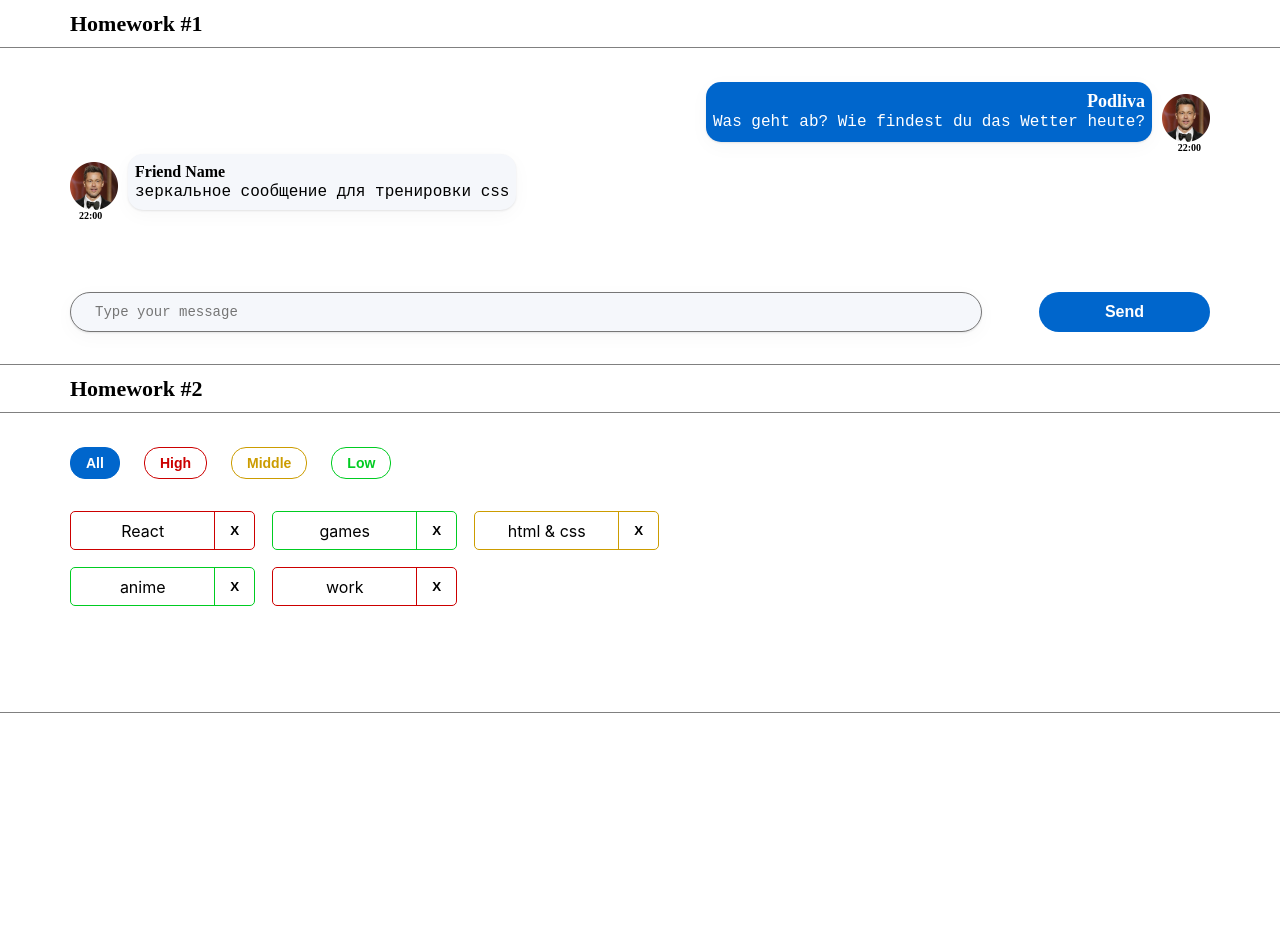
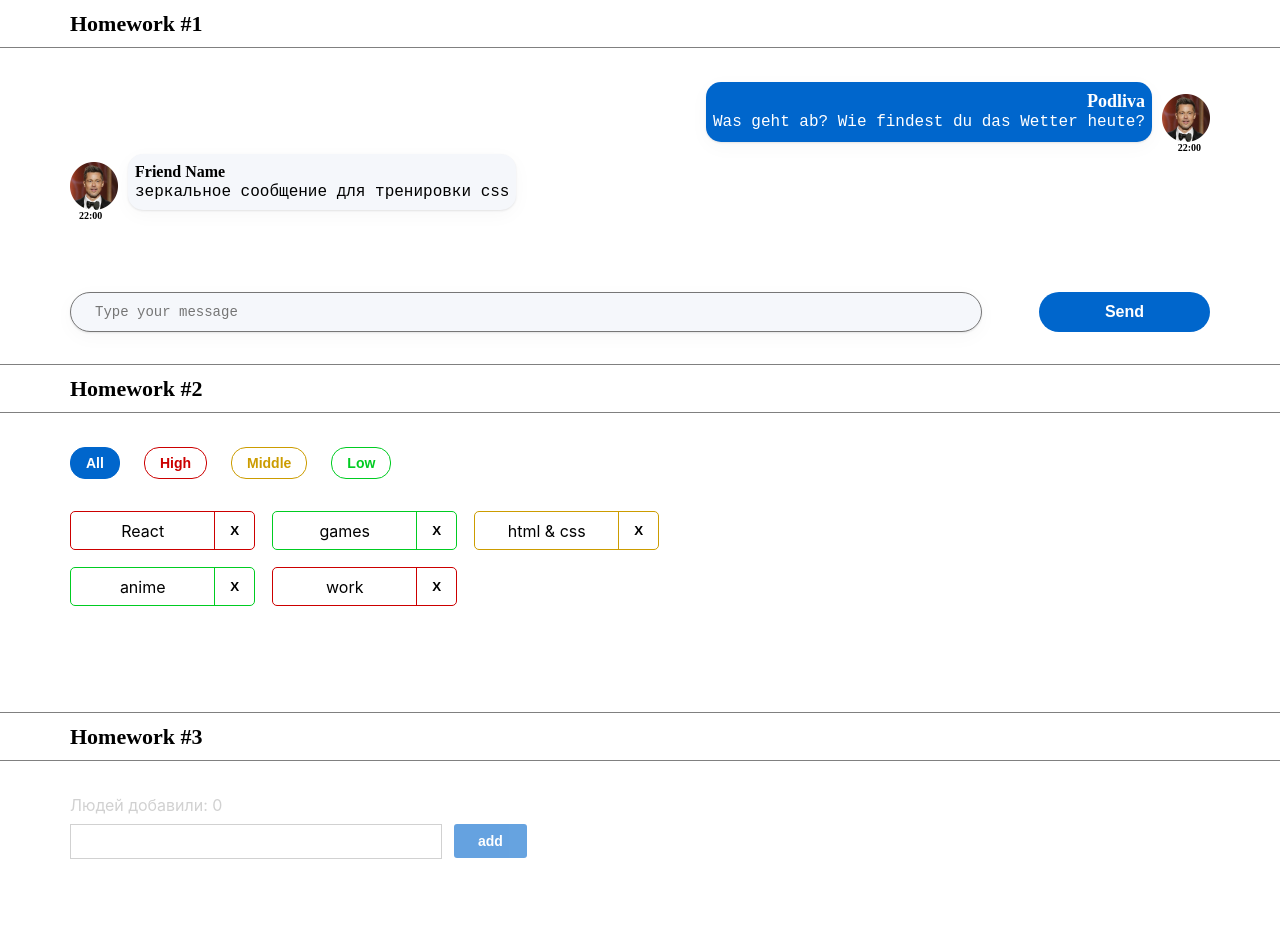
Before and after one commit to BanzoPapperlapapp/hws2, a React (Create React App) app: page / in a window 1280 px wide. Shown: the top 952 px of the page. Before the commit the page ends 800 px from the top, so only its background shows below. Built offline with nearby package versions, Linux system fonts and the light colour scheme.

Commit message:
hw3 completed

```diff
--- a/src/s1-main/App.tsx
+++ b/src/s1-main/App.tsx
@@ -2,6 +2,7 @@ import React from 'react'
 import s from './App.module.css'
 import HW1 from '../s2-homeworks/hw01/HW1'
 import HW2 from "../s2-homeworks/hw02/HW2";
+import HW3 from "../s2-homeworks/hw03/HW3";
 
 function App() {
     return (
@@ -9,7 +10,7 @@ function App() {
             <HW1/>
             {/*раскомментировать по ходу выполнения*/}
             <HW2/>
-            {/*<HW3/>*/}
+            <HW3/>
             {/*<HW4/>*/}
 
             {/*при выполнении дз 5 и более - закомментировать здесь дз 1-4, так как они есть внутри дз 5*/}
--- a/src/s2-homeworks/hw03/Greeting.module.css
+++ b/src/s2-homeworks/hw03/Greeting.module.css
@@ -2,33 +2,60 @@
 }
 
 .inputAndButtonContainer {
+    display: flex;
+    align-items: center;
+
+    margin: 9px 0 7px 0;
 }
 
 .error {
+    color: #cc0000;
 }
 
 .input {
+    min-width: 372px;
+    min-height: 35px;
+    margin: 0 12px 0 0;
+    outline: none;
+    border: 1px solid #D1D1D1;
 }
 
 .input:focus {
 }
 
 .errorInput {
+    border: 1px solid #CC0000;
 }
 
 .button {
+    align-self: flex-start;
+    max-height: 36px;
+    padding: 7px 24px;
+    background: #0066CC;
+    font-style: normal;
+    font-weight: 600;
+    font-size: 14px;
+    line-height: 20px;
+    color: #FFFFFF;
+    border: none;
+    border-radius: 3px;
+    cursor: pointer;
 }
 
 .button:focus {
+
 }
 
 .button:active {
+
 }
 
 .button:disabled {
+    opacity: 0.6;
 }
 
 .text {
+    color: #D1D1D1;
 }
 
 .greeting {
--- a/src/s2-homeworks/hw03/Greeting.tsx
+++ b/src/s2-homeworks/hw03/Greeting.tsx
@@ -2,14 +2,14 @@ import React, {ChangeEvent, KeyboardEvent} from 'react'
 import s from './Greeting.module.css'
 
 type GreetingPropsType = {
-    name: any // need to fix any
-    setNameCallback: any // need to fix any
-    addUser: any // need to fix any
-    onBlur: any // need to fix any
-    onEnter: any // need to fix any
-    error: any // need to fix any
-    totalUsers: any // need to fix any
-    lastUserName?: any // need to fix any
+    name: string // need to fix any
+    setNameCallback: (e: React.ChangeEvent<HTMLInputElement>) => void // need to fix any
+    addUser: () => void // need to fix any
+    onBlur: () => void // need to fix any
+    onEnter: (e: React.KeyboardEvent) => void // need to fix any
+    error: string // need to fix any
+    totalUsers: number // need to fix any
+    lastUserName?: string // need to fix any
 }
 
 // презентационная компонента (для верстальщика)
@@ -25,7 +25,7 @@ const Greeting: React.FC<GreetingPropsType> = (
         lastUserName,
     } // деструктуризация пропсов
 ) => {
-    const inputClass = s.errorInput // need to fix with (?:)
+    const inputClass = error ? `${s.input} ${s.errorInput}` : s.input// need to fix with (?:)
 
     return (
         <div id={'hw3-form'} className={s.greetingForm}>
--- a/src/s2-homeworks/hw03/GreetingContainer.tsx
+++ b/src/s2-homeworks/hw03/GreetingContainer.tsx
@@ -3,18 +3,33 @@ import Greeting from './Greeting'
 import { UserType } from './HW3'
 
 type GreetingContainerPropsType = {
-    users: any // need to fix any
-    addUserCallback: any // need to fix any
+    users: UserType[] // need to fix any
+    addUserCallback: (name: string) => void // need to fix any
 }
 
-export const pureAddUser = (name: any, setError: any, setName: any, addUserCallback: any) => {
+export const pureAddUser = (
+    name: string,
+    setError:  React.Dispatch<React.SetStateAction<string>>,
+    setName:  React.Dispatch<React.SetStateAction<string>>,
+    addUserCallback: (name: string) => void) => {
     // если имя пустое - показать ошибку, иначе - добавить юзера и очистить инпут
+        if(!name.trim()) {
+            setError('Ошибка! Введите имя!')
+        } else {
+            addUserCallback(name)
+            setName('')
+        }
+
 }
 
-export const pureOnBlur = (name: any, setError: any) => { // если имя пустое - показать ошибку
+export const pureOnBlur = (name: string, setError: React.Dispatch<React.SetStateAction<string>>) => { // если имя пустое - показать ошибку
+    !name.trim() && setError('Ошибка! Введите имя!')
 }
 
-export const pureOnEnter = (e: any, addUser: any) => { // если нажата кнопка Enter - добавить
+export const pureOnEnter = (e: React.KeyboardEvent, addUser: () => void) => { // если нажата кнопка Enter - добавить
+    if(e.key === 'Enter'){
+        addUser()
+    }
 }
 
 // более простой и понятный для новичков
@@ -26,12 +41,11 @@ const GreetingContainer: React.FC<GreetingContainerPropsType> = ({
     addUserCallback,
 }) => {
     // деструктуризация пропсов
-    const [name, setName] = useState<any>('') // need to fix any
-    const [error, setError] = useState<any>('') // need to fix any
+    const [name, setName] = useState<string>('') // need to fix any
+    const [error, setError] = useState<string>('') // need to fix any
 
-    const setNameCallback = (e: any) => { // need to fix any
-        setName('some name') // need to fix
-
+    const setNameCallback = (e: React.ChangeEvent<HTMLInputElement>) => { // need to fix any
+        setName(e.currentTarget.value) // need to fix
         error && setError('')
     }
     const addUser = () => {
@@ -42,12 +56,12 @@ const GreetingContainer: React.FC<GreetingContainerPropsType> = ({
         pureOnBlur(name, setError)
     }
 
-    const onEnter = (e: any) => {
+    const onEnter = (e: React.KeyboardEvent) => {
         pureOnEnter(e, addUser)
     }
 
-    const totalUsers = 0 // need to fix
-    const lastUserName = 'some name' // need to fix
+    const totalUsers = users.length // need to fix
+    const lastUserName = users.length > 0 ? users[users.length - 1].name : '' // need to fix
 
     return (
         <Greeting
--- a/src/s2-homeworks/hw03/HW3.tsx
+++ b/src/s2-homeworks/hw03/HW3.tsx
@@ -19,20 +19,25 @@ import GreetingContainer from './GreetingContainer'
 
 // types
 export type UserType = {
-    _id: any // need to fix any
-    name: any // need to fix any
+    _id: number // need to fix any
+    name: string // need to fix any
 }
+type setUserType  = (a: UserType[]) => void |  React.Dispatch<React.SetStateAction<UserType[]>>
 
-export const pureAddUserCallback = (name: any, setUsers: any, users: any) => { // need to fix any
+export const pureAddUserCallback = (
+    name: string,
+    setUsers: setUserType,
+    users: UserType[]) => { // need to fix any
     const user = { // need to fix
+        _id: name.length + Math.floor(Math.random() * 101),
+        name: name
     }
     setUsers([...users, user])
 }
 
 const HW3 = () => {
-    const [users, setUsers] = useState<any>([]) // need to fix any
-
-    const addUserCallback = (name: any) => { // need to fix any
+    const [users, setUsers] = useState<UserType[]>([]) // need to fix any
+    const addUserCallback = (name: string) => { // need to fix any
         pureAddUserCallback(name, setUsers, users)
     }
 
```
Also changed, not shown: 1 other file (tests, documents, lock files or other folders).
